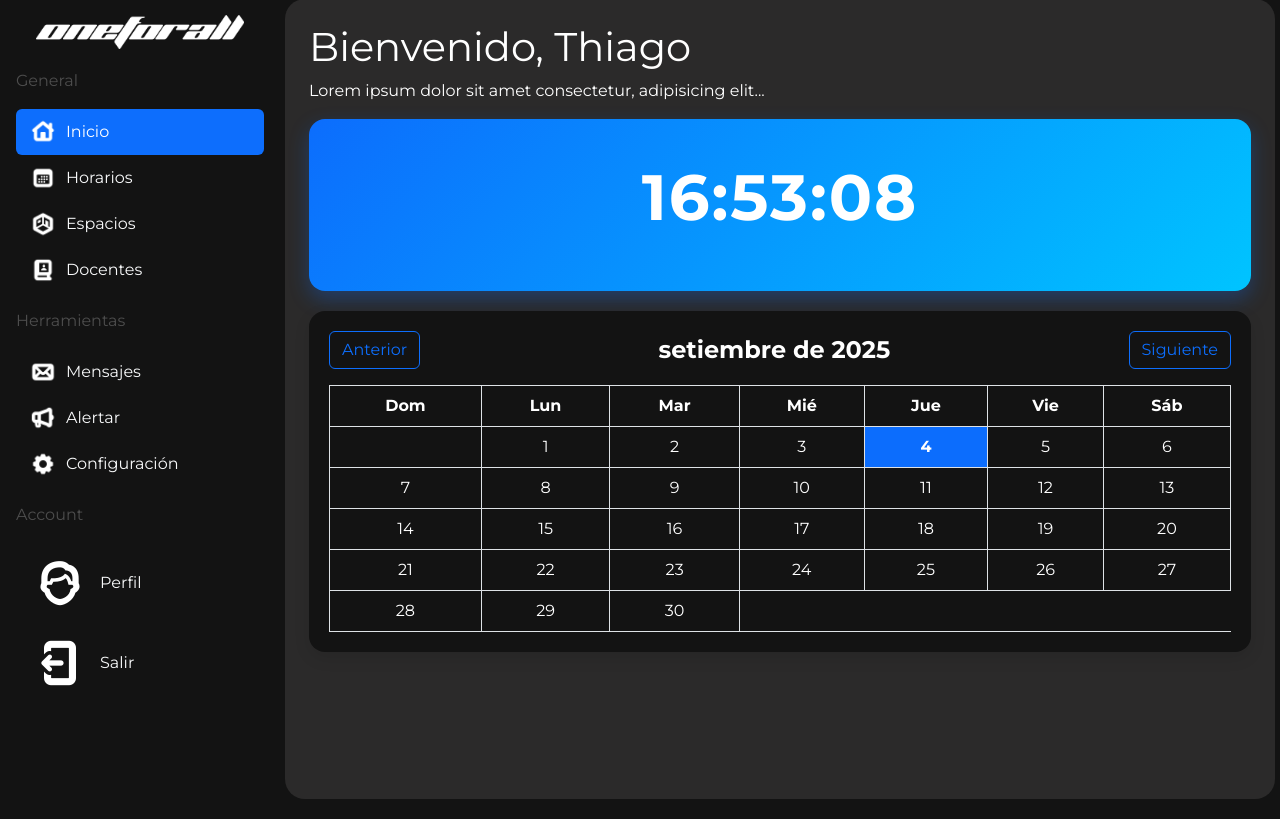
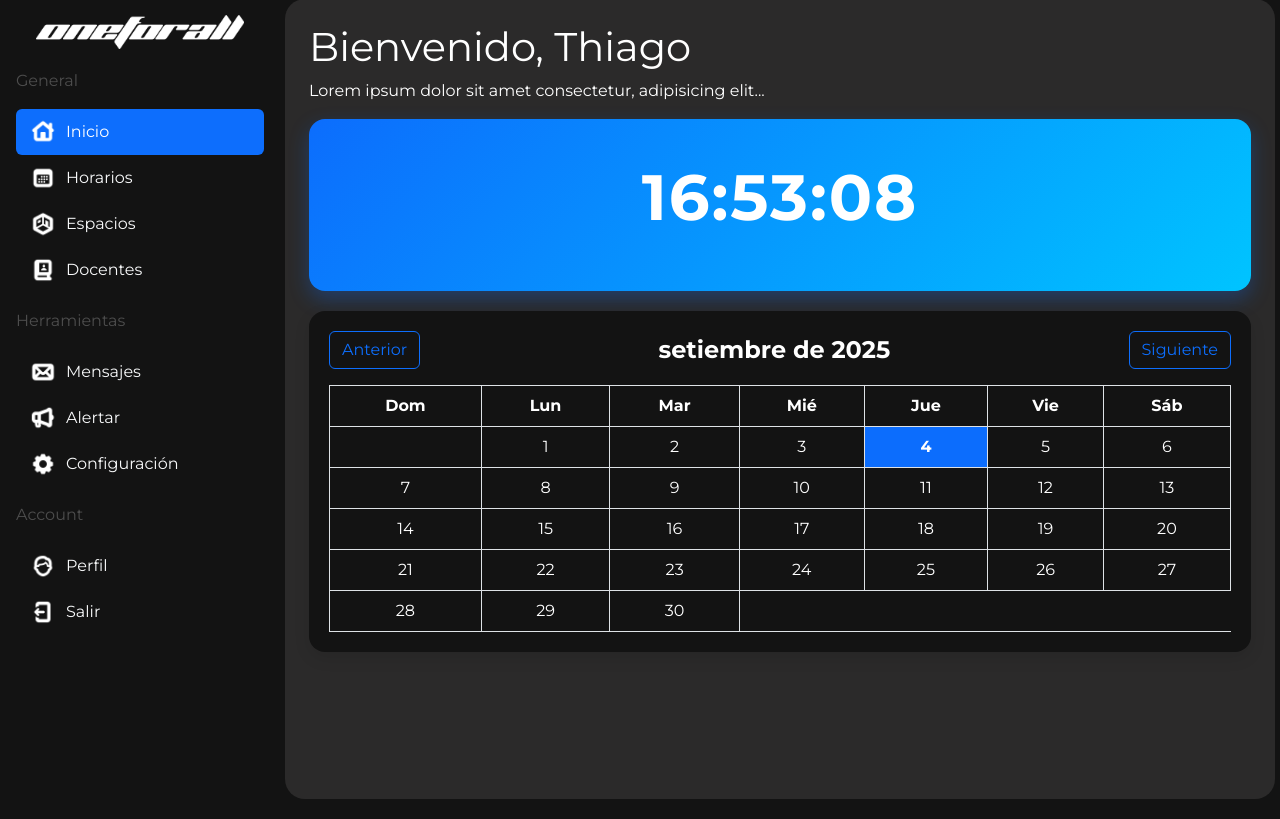
Before and after one commit to theodonzio/oneforall_2025, a PHP site: page /php/index.php in a window 1280 px wide. Shown: the part 21-840 px from the top of the page. Run offline with PHP 8.4, Linux system fonts and the light colour scheme.

Commit message:
qecfiewiuh

```diff
--- a/css/style.css
+++ b/css/style.css
@@ -3,6 +3,7 @@
     margin: 0;
     padding: 0;
     font-family: "Montserrat", sans-serif;
+
 }
 
 body {
--- a/php/index.php
+++ b/php/index.php
@@ -42,13 +42,13 @@
   <p class="mt-3">Account</p>
     <li>
     <a href="#" class="nav-link link-light">
-      <img src="../img/icons/maleuser_icon.png" class="_icon">
+      <img src="../img/icons/maleuser_icon.png" class="icono">
       Perfil
     </a>
   </li>
       <li>
     <a href="#" class="nav-link link-light">
-      <img src="../img/icons/exit_icon.png" class="_icon">
+      <img src="../img/icons/exit_icon.png" class="icono">
       Salir
     </a>
   </li>
```
